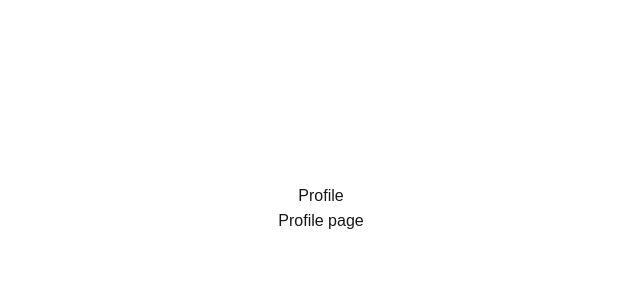
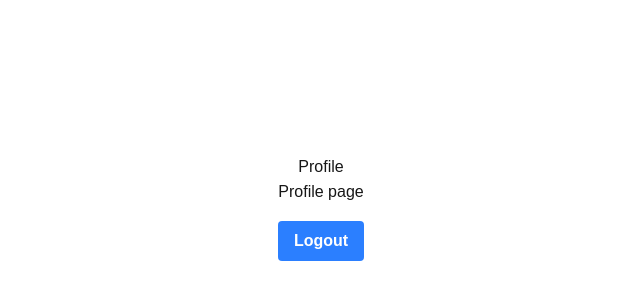
Before and after one commit to dev-sharma16/auth_app_based_on_nextJs, a Next.js app: page /profile in a window 1280 px wide. Shown: the part 192-492 px from the top of the page, without its empty margins (319-959 px from the left). Built offline with nearby package versions, Linux system fonts and the light colour scheme.

Commit message:
added a method for logout

```diff
--- a/src/app/profile/page.tsx
+++ b/src/app/profile/page.tsx
@@ -1,9 +1,39 @@
+"use client";
+import axios from "axios";
+import Link from "next/link";
+import toast from "react-hot-toast";
+import { useRouter } from "next/navigation";
+
 export default function ProfilePage(){
+  const router = useRouter();
+
+  const logout = async() => {
+    try {
+
+      await axios.get("/api/users/logout");
+      toast.success('Logout successful');
+      router.push('/login');
+
+    } catch (error: any) {
+
+      console.log(error.message);
+      toast.error(error.message);
+
+    }
+  }
+
   return(
     <div className="flex flex-col items-center justify-center min-h-screen py-2">
         <h1>Profile</h1>
         <hr />
         <p>Profile page</p>
+        <hr />
+        <button
+            onClick={logout}
+            className="bg-blue-500 mt-4 hover:bg-blue-700 text-white font-bold py-2 px-4 rounded"
+        >
+          Logout
+        </button>
     </div>
   )
 }
```
